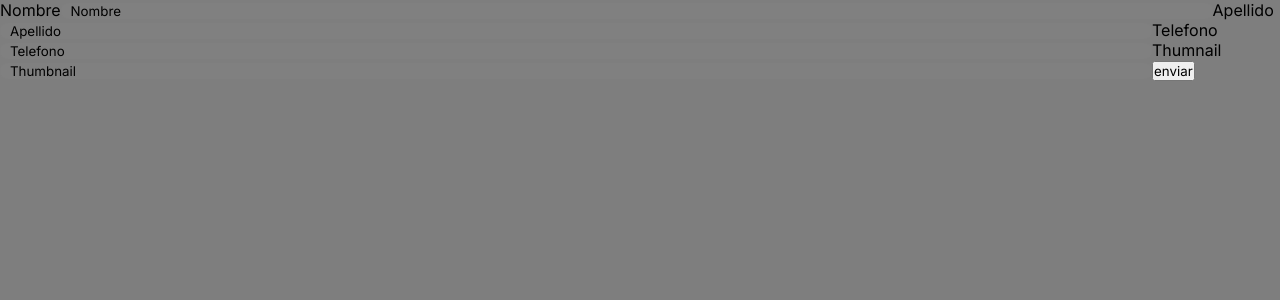
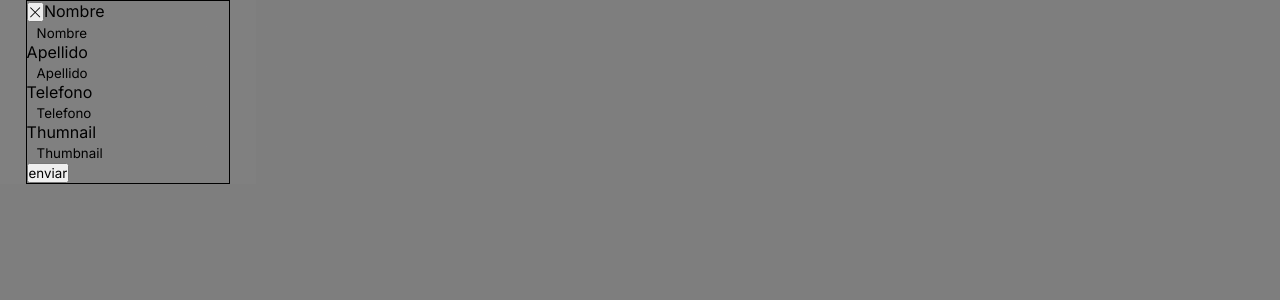
Before and after one commit to camilarolandi/Proyecto_Final, a React (Vite) app: page /nuevocontacto in a window 1280 px wide. Shown: the top 300 px of the page. Built offline with nearby package versions, Linux system fonts and the light colour scheme; a web font is replaced by a local one.

Commit message:
localstorage

```diff
--- a/src/Components/MainLayout/MainLayout.jsx
+++ b/src/Components/MainLayout/MainLayout.jsx
@@ -23,7 +23,9 @@ import '../../styles.css'
 			<Contactos ContactSelect={contactSelect} hideWelcome={hideWelcome} />
 			<Routes>
 				<Route path="/screen/:contactoID" element={<Screen />} />
-				<Route path="/contactodata/:contactoID/screen" element={
+
+
+				 <Route path="/contactodata/:contactoID/screen" element={
 					<>
 						<ContactoData />
 						<Screen />
--- a/src/Components/NuevoContacto/NuevoContato.jsx
+++ b/src/Components/NuevoContacto/NuevoContato.jsx
@@ -1,7 +1,7 @@
 
 import React from 'react'
-
-export const NuevoContacto = ({contactoNuevo}) => {
+import "./nuevocontacto.css"
+export const NuevoContacto = ({contactoNuevo,onCloseNvoContact}) => {
 
 const handleSubmitNewContacto=(e) =>{
 		e.preventDefault()
@@ -14,9 +14,10 @@ const handleSubmitNewContacto=(e) =>{
 	}
 
 	return (
-		<div >
-			<form onSubmit={handleSubmitNewContacto} >
-
+		<div className='cont-form-nvo-contacto'>
+			<form className='form-nvo-contacto' onSubmit={handleSubmitNewContacto} >
+			<button onClick={onCloseNvoContact}> <i className="bi bi-x-lg"></i>
+            </button>
                 <label>Nombre</label>
 				<input className= "input-texto" type="text" name="nombre" id="nombre" placeholder='Nombre'/>
                 <label>Apellido</label>
--- a/src/Components/NuevoContacto/nuevocontacto.css
+++ b/src/Components/NuevoContacto/nuevocontacto.css
@@ -0,0 +1,23 @@
+
+
+
+
+.cont-form-nvo-contacto{
+    width: 20%;
+    height: 100%;
+    /* position: absolute;
+    z-index: 1; */
+    background-color: #808080;
+    display: flex;
+
+    justify-content: center;
+    align-items: center;
+    gap: 20px;
+
+}
+
+.form-nvo-contacto{
+    border: 1px solid black;
+    width: 80%;
+
+}
--- a/src/Screens/Contactos/Contactos.jsx
+++ b/src/Screens/Contactos/Contactos.jsx
@@ -1,12 +1,13 @@
 /* Pantalla de contactos*/
 import React, { useEffect, useState } from 'react'
 import { MOOK_CONTACTOS } from '../../../Mook'
-import {Link, useParams} from 'react-router-dom'
+import {json, Link, useParams} from 'react-router-dom'
 import { MyProfile } from '../../Components/MyProfile/MyProfile'
 import "./contactos.css"
 import '../../styles.css'
 import { useLocation } from 'react-router-dom'
 import { NuevoContacto} from '../../Components/NuevoContacto/NuevoContato'
+
 
 export const Contactos = ({ContactSelect,hideWelcome}) => {
     const location = useLocation();
@@ -14,11 +15,25 @@ export const Contactos = ({ContactSelect,hideWelcome}) => {
     const [searchString, setSearchString] = useState('')
     const [modoChange, setModoChange] = useState(false)
     const [showMyProfile, setShowMyProfile] = useState(false)
+    const [showFormNvoContacto, setshowFormNvoContacto] = useState(false)
     const [windowWidth, setWindowWidth] = useState(window.innerWidth)
 
-   /*  const [contacto_data, setContactoInfo]= useState(MOOK_CONTACTOS ) */
 
-    const newContacto = (nuevoNombre,nuevoApellido,nuevoTelefono,nuevoThumbnail) => {
+    const contactosLocalStorage = () => {
+        const storedContactos = localStorage.getItem('contactos')
+        if (storedContactos) {
+            setListaContactos(JSON.parse(storedContactos))
+        } else {
+            setListaContactos(MOOK_CONTACTOS)
+        }
+    }
+
+    const saveContactosLocalStorage = (contactos) => {
+        localStorage.setItem('contactos', JSON.stringify(contactos));
+    }
+
+
+const newContacto = (nuevoNombre,nuevoApellido,nuevoTelefono,nuevoThumbnail) => {
 
 		const newId = (listaContactos.length > 0 ? listaContactos[listaContactos.length - 1].id + 1 : 1)
 			const contacto_nvo =   {
@@ -28,12 +43,29 @@ export const Contactos = ({ContactSelect,hideWelcome}) => {
 			estado:"En el trabajo",
 			thumbnail: nuevoThumbnail,
 			id: newId,
-            mensajes: [{ text: '', hour: '' }]
+            mensajes: [
+                {
+                    author: 'Yo',
+                    text: 'Buenas  ',
+                    estado: 'Visto',
+                    day: 'Hoy',
+                    hour: '01:45',
+                    id: '1'
+                }]
         }
-        setListaContactos([...listaContactos,contacto_nvo])}
+        const updatedContactos = [...listaContactos, contacto_nvo];
+        setListaContactos(updatedContactos);
+        saveContactosLocalStorage(updatedContactos);
+    }
 
     const isChatSelected = listaContactos.some(contact => contact.is_selected === true)
     useEffect(() => {}, [location])
+
+
+    useEffect(() => {
+        contactosLocalStorage()
+    }, [])
+
     useEffect (() => {
         const handleResize = () => {
             setWindowWidth(window.innerWidth)
@@ -54,13 +86,13 @@ export const Contactos = ({ContactSelect,hideWelcome}) => {
 
     useEffect ( () => {
         if (searchString ){
-            const listaContactosFilter = MOOK_CONTACTOS.filter(contacto=> contacto.nombre.toLowerCase().includes(searchString.toLowerCase()) || contacto.apellido.toLowerCase().includes(searchString.toLowerCase()))
+            const listaContactosFilter = listaContactos.filter(contacto=> contacto.nombre.toLowerCase().includes(searchString.toLowerCase()) || contacto.apellido.toLowerCase().includes(searchString.toLowerCase()))
 
             setListaContactos(listaContactosFilter)
         }
         else {
 
-            setListaContactos(MOOK_CONTACTOS)
+            contactosLocalStorage();
 
         }
     },
@@ -74,17 +106,25 @@ const handleSearch = (e) =>{
 const showProfile = () => {
     setShowMyProfile(true)
 }
+const showNvoContact = () => {
+    setshowFormNvoContacto(true)
+}
 
 const hideProfile = () => {
     setShowMyProfile(false)
 }
 
+const hideNvoContact = () => {
+    setshowFormNvoContacto(false)
+}
+
+
     return (
         <>
-           <NuevoContacto contactoNuevo={newContacto}/>
+            {showFormNvoContacto &&  <NuevoContacto contactoNuevo={newContacto} onCloseNvoContact={hideNvoContact}/> }
             {
                 shouldRenderHtml &&
-                <div className ={`contact-screen ${modoChange ? 'modo-claro' : ''}`} >
+                <div className ="contact-screen" >
                 <header className='photo-profile-cont'>
                     <img className='myprofile-photo'
                     src='https://www.creartuavatar.com/images/f17.svg'
@@ -94,7 +134,7 @@ const hideProfile = () => {
 
                     <div className='icons-fns-left'>
                         <i className="icons-left bi bi-people"></i>
-                        <Link to= {"/nuevocontacto/"}><i className= "icons-left bi bi-disc" ></i></Link>
+                        <button onClick={showNvoContact}><i className= "icons-left bi bi-disc" ></i></button>
                         <i className= "icons-left bi bi-chat-quote" ></i>
                         <i className= "icons-left bi bi-chat-right-dots"></i>
                         <i className= "icons-left bi bi-three-dots-vertical" ></i>
@@ -111,13 +151,13 @@ const hideProfile = () => {
                     <div className='contactos-header'>
                     <span className='titulos-contactos'>Chats</span>
                     <input
-                    className={`input-buscar ${modoChange ? 'modo-claro-2' : ''}`}
+                    className="input-buscar"
                     type="text"
                     placeholder='Buscar contacto'
                     onChange={handleSearch}
                     value={searchString} />
                     {listaContactos.length === 0 && searchString !== '' && (
-                    < span className= {`string ${modoChange ? 'modo-claro' : ''}`} >No se encuentran resultados</span>)}
+                    < span className= "string"  >No se encuentran resultados</span>)}
 
                     <div className='chat-options'>
                         <span className='opt my-data'>Todos</span>
@@ -126,7 +166,7 @@ const hideProfile = () => {
                         <span className='opt my-data'>Grupos</span>
                     </div>
                 </div>
-                <div className={`contacts ${modoChange ? 'modo-claro' : ''}`}>
+                <div className="contacts" >
                     {listaContactos.map(contacto=>{
                         return(
                             <div className= "contact-cont" /* {`contact-cont ${modoChange ? 'modo-claro' : ''}`}  key = {contacto.id} */>
@@ -137,11 +177,10 @@ const hideProfile = () => {
                                     alt="profile-photos"
                                     onClick={hideWelcome}
                                     />
-
                                     </Link>
                                     <div className='contacto-mje-nombre'>
-                                        <span className={`nombre-cont ${modoChange ? 'modo-claro' : ''}`}>{contacto.nombre} {contacto.apellido}</span>
-                                        <p className={`mensaje-cont ${modoChange ? 'modo-claro' : ''}`}> {contacto.mensajes[0].text}</p>
+                                        <span className="nombre-cont">{contacto.nombre} {contacto.apellido}</span>
+                                        <p> className="mensaje-cont" </p>
                                     </div>
                                 </div>
 
```
Also changed, not shown: src/Screens/Chat/chatscreen.jsx (+80 -0 lines).
